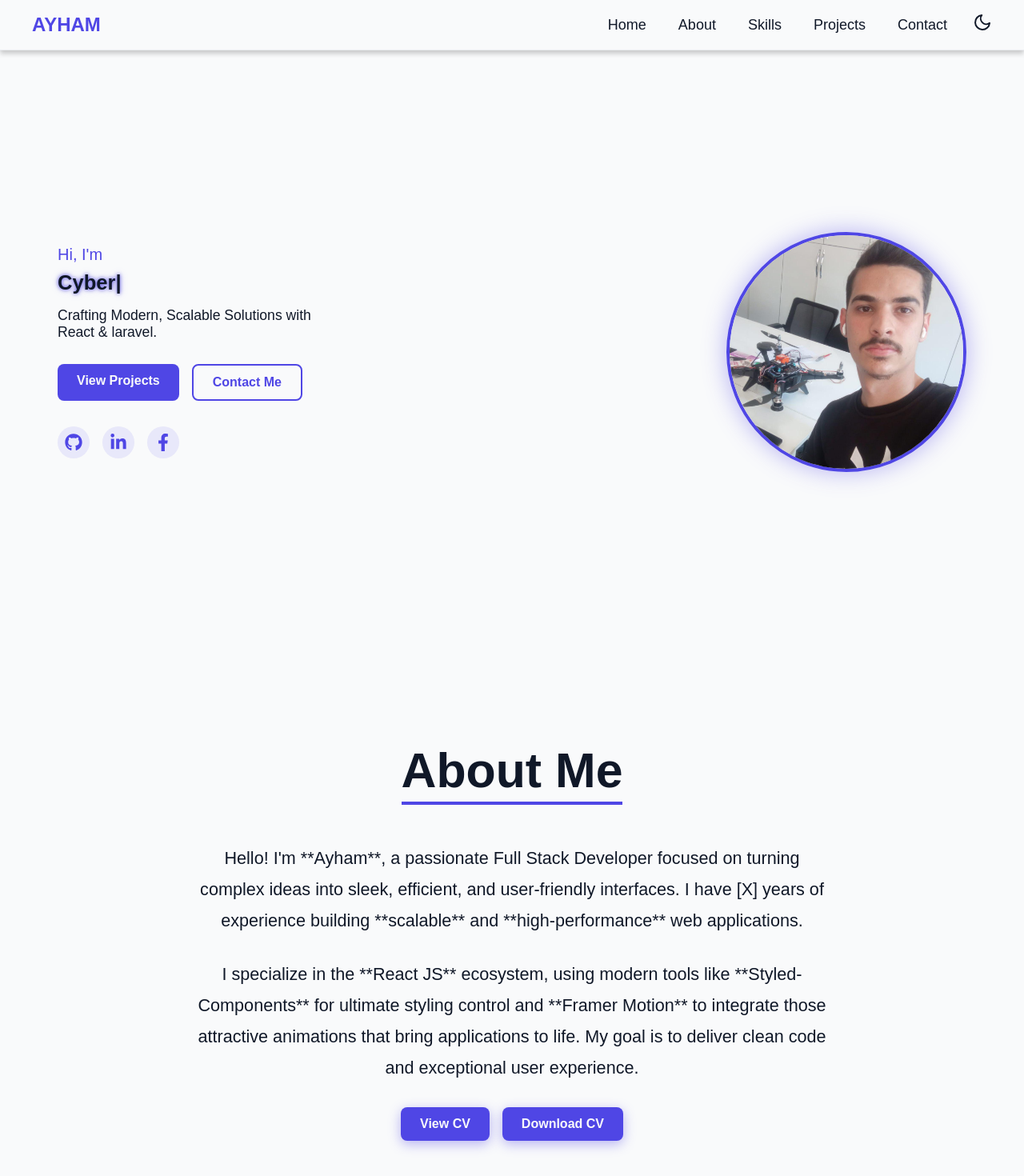
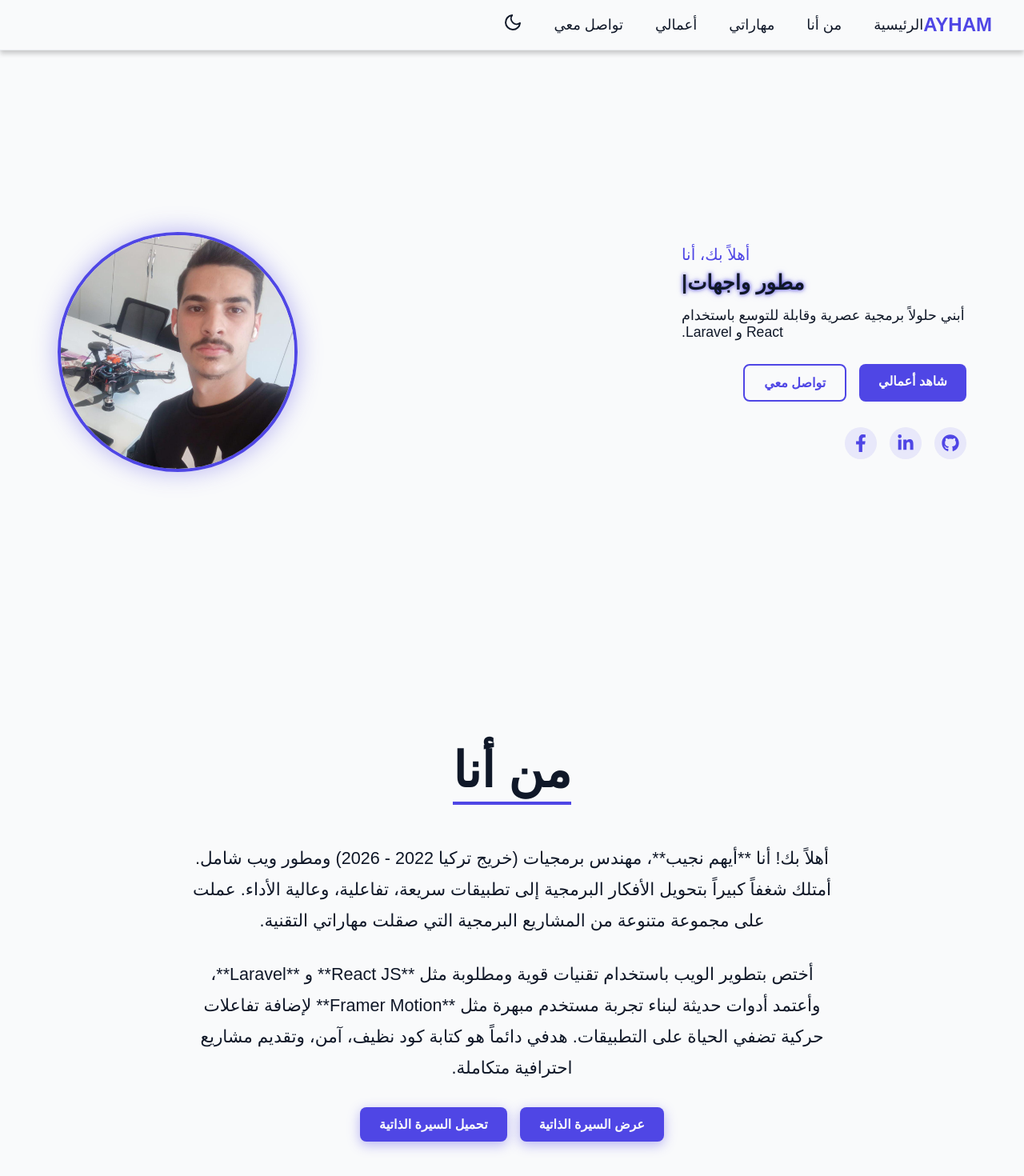
Before and after one commit to Ayham1najeb/portfolio-ayham, a React (Vite) app: page / in a window 1280 px wide. Shown: the top 1470 px of the page at 80% size. Built offline with nearby package versions, Linux system fonts and the light colour scheme.

Commit message:
Translate to Arabic and fix styling

```diff
--- a/index.html
+++ b/index.html
@@ -1,5 +1,5 @@
 <!doctype html>
-<html lang="en">
+<html lang="ar" dir="rtl">
   <head>
     <meta charset="UTF-8" />
     <link rel="icon" type="image/svg+xml" href="/vite.svg" />
--- a/src/components/About.jsx
+++ b/src/components/About.jsx
@@ -126,16 +126,16 @@ const About = () => {
             viewport={{ once: true, amount: 0.2 }}
         >
             <Title variants={itemVariants}>
-                About Me
+                من أنا
             </Title>
 
             <div style={{ maxWidth: '800px', margin: '0 auto' }}>
                 <Paragraph variants={itemVariants}>
-                    Hello! I'm **Ayham**, a passionate Full Stack Developer focused on turning complex ideas into sleek, efficient, and user-friendly interfaces. I have [X] years of experience building **scalable** and **high-performance** web applications.
+                    أهلاً بك! أنا **أيهم نجيب**، مهندس برمجيات (خريج تركيا 2022 - 2026) ومطور ويب شامل. أمتلك شغفاً كبيراً بتحويل الأفكار البرمجية إلى تطبيقات سريعة، تفاعلية، وعالية الأداء. عملت على مجموعة متنوعة من المشاريع البرمجية التي صقلت مهاراتي التقنية.
                 </Paragraph>
 
                 <Paragraph variants={itemVariants}>
-                    I specialize in the **React JS** ecosystem, using modern tools like **Styled-Components** for ultimate styling control and **Framer Motion** to integrate those attractive animations that bring applications to life. My goal is to deliver clean code and exceptional user experience.
+                    أختص بتطوير الويب باستخدام تقنيات قوية ومطلوبة مثل **React JS** و **Laravel**، وأعتمد أدوات حديثة لبناء تجربة مستخدم مبهرة مثل **Framer Motion** لإضافة تفاعلات حركية تضفي الحياة على التطبيقات. هدفي دائماً هو كتابة كود نظيف، آمن، وتقديم مشاريع احترافية متكاملة.
                 </Paragraph>
 
                 {/* 🛑 مجموعة الأزرار الجديدة */}
@@ -147,7 +147,7 @@ const About = () => {
                             rel="noopener noreferrer"
                             whileHover={{ scale: 1.05 }}
                         >
-                            View CV
+                            عرض السيرة الذاتية
                         </SecondaryCVButton>
 
                         <CVButton
@@ -155,7 +155,7 @@ const About = () => {
                             download
                             whileHover={{ scale: 1.05 }}
                         >
-                            Download CV
+                            تحميل السيرة الذاتية
                         </CVButton>
                     </ButtonGroup>
                 </motion.div>
--- a/src/components/Contact.jsx
+++ b/src/components/Contact.jsx
@@ -43,6 +43,10 @@ const Title = styled(motion.h2)`
     border-bottom: 4px solid var(--color-accent);
     display: inline-block;
     padding-bottom: 0.25rem;
+
+    @media (max-width: 768px) {
+        font-size: 2.5rem;
+    }
 `;
 
 const Subtitle = styled.p`
@@ -50,12 +54,17 @@ const Subtitle = styled.p`
     opacity: 0.7;
     font-size: 1.4rem;
     margin-bottom: 4.5rem;
+
+    @media (max-width: 768px) {
+        font-size: 1.1rem;
+        margin-bottom: 2rem;
+    }
 `;
 
 const ContentGrid = styled.div`
     display: flex;
     gap: 3.5rem;
-    text-align: left;
+    text-align: right;
 
     @media (max-width: 900px) {
         flex-direction: column;
@@ -74,10 +83,7 @@ const InfoSidebar = styled(motion.div)`
     }
 `;
 
-// تم إزالة IconCircle المحلية واستبدالها بـ IconWrapper المنسوخ
-
 const InfoCard = styled(motion.div)`
-    /* الخلفية والحدود تتغير مع الثيم */
     background-color: var(--color-card-bg);
     padding: 2rem;
     border-radius: 0.7rem;
@@ -86,14 +92,12 @@ const InfoCard = styled(motion.div)`
     border: 1px solid var(--color-border);
     display: flex;
     align-items: center;
+    gap: 1.2rem; /* استبدال الـ margin ليكون متوافق مع RTL */
     transition: box-shadow 0.3s;
 
-    /* الستايل لأيقونات الإيميل والهاتف */
     & > svg {
         color: var(--color-accent);
         font-size: 2rem;
-        margin-right: 1.2rem; /* فصل الأيقونة عن النص */
-        margin-left: 0;
     }
 
     &:hover {
@@ -103,10 +107,9 @@ const InfoCard = styled(motion.div)`
 
 const SocialsContainer = styled.div`
     display: flex;
-    /* 🛑 تعديل ليتوافق مع المسافات بين البطاقات */
     gap: 1.5rem;
     margin-top: 1.5rem;
-    padding: 0 2rem; /* مسافة أفقية للابتعاد عن حافة InfoSidebar */
+    padding: 0 2rem;
 
     @media (max-width: 900px) {
         justify-content: center;
@@ -125,6 +128,7 @@ const FormArea = styled(motion.form)`
     @media (max-width: 900px) {
         order: 1;
         margin-bottom: 2rem;
+        padding: 1.5rem;
     }
 `;
 
@@ -133,6 +137,11 @@ const NameEmailGroup = styled.div`
     gap: 1.8rem;
     flex-direction: row;
     margin-bottom: 1.8rem;
+
+    @media (max-width: 768px) {
+        flex-direction: column;
+        gap: 1rem;
+    }
 `;
 
 const FormGroup = styled.div`
@@ -207,7 +216,7 @@ const Contact = () => {
 
     const handleSubmit = (e) => {
         e.preventDefault();
-        setStatus("Sending...");
+        setStatus("جاري الإرسال...");
         setIsSuccess(false);
 
         // 🛑 IDs المستخدمة في الكود (مفترض أنها صحيحة الآن)
@@ -217,11 +226,11 @@ const Contact = () => {
 
         emailjs.send(SERVICE_ID, TEMPLATE_ID, formData, USER_ID)
             .then(() => {
-                setStatus("Message sent successfully! I'll get back to you soon.");
+                setStatus("تم إرسال رسالتك بنجاح! سأرد عليك في أقرب وقت.");
                 setIsSuccess(true);
                 setFormData({ name: '', email: '', message: '' });
             }, () => {
-                setStatus("An error occurred. Please try again later.");
+                setStatus("حدث خطأ أثناء الإرسال. يرجى المحاولة لاحقاً.");
                 setIsSuccess(false);
             });
     };
@@ -232,16 +241,16 @@ const Contact = () => {
             whileInView={{ opacity: 1, y: 0 }}
             viewport={{ once: true, amount: 0.2 }}
         >
-            <Title>Contact Me</Title>
+            <Title>تواصل معي</Title>
             <Subtitle>
-                Feel free to reach out anytime—I'd love to hear from you!
+                لا تتردد في التواصل معي في أي وقت، يسعدني جداً الاستماع إليك!
             </Subtitle>
 
               <ContentGrid>
 
                 {/* === Info Sidebar (Contact Details) === */}
                 <InfoSidebar
-                    initial={{ x: -50, opacity: 0 }}
+                    initial={{ x: 50, opacity: 0 }}
                     whileInView={{ x: 0, opacity: 1 }}
                     transition={{ duration: 0.6 }}
                     viewport={{ once: true }}
@@ -249,25 +258,25 @@ const Contact = () => {
                     {/* Email Card */}
                     <InfoCard>
                         <FaEnvelope />
-                        <div style={{ marginLeft: '1.5rem', marginRight: '0' }}>
-                            <p style={{ color: 'var(--color-text)', fontWeight: 'bold' }}>Email</p>
-                            <p style={{ color: '#6B7280', fontSize: '1rem' }}>ayhamoy2@gmail.com</p>
+                        <div>
+                            <p style={{ color: 'var(--color-text)', fontWeight: 'bold' }}>البريد الإلكتروني</p>
+                            <p style={{ color: '#6B7280', fontSize: '1rem', direction: 'ltr', textAlign: 'right' }}>ayhamoy2@gmail.com</p>
                         </div>
                     </InfoCard>
 
                     {/* Phone Card */}
                     <InfoCard>
                         <FaPhoneAlt />
-                        <div style={{ marginLeft: '1.5rem', marginRight: '0' }}>
-                            <p style={{ color: 'var(--color-text)', fontWeight: 'bold' }}>Phone</p>
-                            <p style={{ color: '#6B7280', fontSize: '1rem' }}>05519547382</p>
+                        <div>
+                            <p style={{ color: 'var(--color-text)', fontWeight: 'bold' }}>رقم الهاتف</p>
+                            <p style={{ color: '#6B7280', fontSize: '1rem', direction: 'ltr', textAlign: 'right' }}>05519547382</p>
                         </div>
                     </InfoCard>
 
-                    {/* 🛑 Social Links - الآن تستخدم IconWrapper و IconLink المطابقتين لـ Hero */}
+                    {/* 🛑 Social Links */}
                     <SocialsContainer>
                         <IconLink
-                            href="https://www.linkedin.com/in/ayham-najeb-6a362b345?utm_source=share&utm_campaign=share_via&utm_content=profile&utm_medium=android_app"
+                            href="https://www.linkedin.com/in/ayham-najeb-6a362b345"
                             target="_blank"
                             rel="noopener noreferrer"
                             as={motion.a}
@@ -279,7 +288,7 @@ const Contact = () => {
                         </IconLink>
 
                         <IconLink
-                            href="https://github.com/yourusername"
+                            href="https://github.com/Ayham1najeb"
                             target="_blank"
                             rel="noopener noreferrer"
                             as={motion.a}
@@ -291,7 +300,7 @@ const Contact = () => {
                         </IconLink>
 
                         <IconLink
-                            href="https://www.facebook.com/share/17LeobJXNR/"
+                            href="https://www.facebook.com/share/1H8h1SdFGJ/"
                             target="_blank"
                             rel="noopener noreferrer"
                             as={motion.a}
@@ -307,7 +316,7 @@ const Contact = () => {
 
                 {/* === Form Submission Area === */}
                 <FormArea onSubmit={handleSubmit}
-                    initial={{ x: 50, opacity: 0 }}
+                    initial={{ x: -50, opacity: 0 }}
                     whileInView={{ x: 0, opacity: 1 }}
                     transition={{ duration: 0.6 }}
                     viewport={{ once: true }}
@@ -315,19 +324,19 @@ const Contact = () => {
 
                     <NameEmailGroup>
                         <FormGroup>
-                            <Input type="text" id="name" name="name" placeholder="Your Name" value={formData.name} onChange={handleChange} required />
+                            <Input type="text" id="name" name="name" placeholder="اسمك" value={formData.name} onChange={handleChange} required />
                         </FormGroup>
                         <FormGroup>
-                            <Input type="email" id="email" name="email" placeholder="Your Email" value={formData.email} onChange={handleChange} required />
+                            <Input type="email" id="email" name="email" placeholder="بريدك الإلكتروني" value={formData.email} onChange={handleChange} required />
                         </FormGroup>
                     </NameEmailGroup>
 
                     <FormGroup>
-                        <TextArea id="message" name="message" placeholder="Your Message" value={formData.message} onChange={handleChange} required rows="6"></TextArea>
+                        <TextArea id="message" name="message" placeholder="رسالتك..." value={formData.message} onChange={handleChange} required rows="6"></TextArea>
                     </FormGroup>
 
                     <SubmitButton type="submit">
-                        Send Message
+                        إرسال الرسالة
                     </SubmitButton>
 
                     {/* Submission Status */}
--- a/src/components/Hero.jsx
+++ b/src/components/Hero.jsx
@@ -182,7 +182,7 @@ const Hero = () => {
 
     useEffect(() => {
         const typedOptions = {
-            strings: ["AYHAM NAJIB", "Software Engineering","Cyber Security", "Full Stack Developer"],
+            strings: ["أيهم نجيب", "مهندس برمجيات", "مطور واجهات", "مطور شامل"],
             typeSpeed: 50,
             backSpeed: 30,
             backDelay: 1500,
@@ -205,7 +205,7 @@ const Hero = () => {
                 variants={{ visible: { transition: { staggerChildren: 0.2 } } }}
             >
                 <AccentText variants={textVariants}>
-                    Hi, I'm
+                    أهلاً بك، أنا
                 </AccentText>
 
                 {/* النص المتحرك (الاسم والتخصص) */}
@@ -217,7 +217,7 @@ const Hero = () => {
 
                 {/* النص الثابت (SubTitle) */}
                 <SubTitleStatic variants={textVariants}>
-                   Crafting Modern, Scalable Solutions with React & laravel.
+                   أبني حلولاً برمجية عصرية وقابلة للتوسع باستخدام React و Laravel.
                 </SubTitleStatic>
 
                 {/* أزرار الإجراءات */}
@@ -226,13 +226,13 @@ const Hero = () => {
                         href="#projects"
                         whileHover={{ scale: 1.05 }}
                     >
-                        View Projects
+                        شاهد أعمالي
                     </PrimaryButton>
                     <SecondaryButton
                         href="#contact"
                         whileHover={{ scale: 1.05 }}
                     >
-                        Contact Me
+                        تواصل معي
                     </SecondaryButton>
                 </ButtonGroup>
 
--- a/src/components/Navbar.jsx
+++ b/src/components/Navbar.jsx
@@ -6,11 +6,11 @@ import { FiSun, FiMoon, FiMenu, FiX } from 'react-icons/fi';
 
 // الروابط بترتيب LTR
 const navLinks = [
-  { title: "Home", href: "#home" },
-  { title: "About", href: "#about" },
-  { title: "Skills", href: "#skills" },
-  { title: "Projects", href: "#projects" },
-  { title: "Contact", href: "#contact" },
+  { title: "الرئيسية", href: "#home" },
+  { title: "من أنا", href: "#about" },
+  { title: "مهاراتي", href: "#skills" },
+  { title: "أعمالي", href: "#projects" },
+  { title: "تواصل معي", href: "#contact" },
 ];
 
 // Styled Components
--- a/src/components/Projects.jsx
+++ b/src/components/Projects.jsx
@@ -6,32 +6,32 @@ import { FaExternalLinkAlt, FaCode, FaGithub } from 'react-icons/fa';
 // 🛑 بيانات المشاريع (تضمين مسارات صور وهمية - ضع صورك في مجلد public)
 const projectsData = [
     {
-        title: "Estate Website",
-        description: "Explore homes that fit your dreams. Built with React and modern CSS.",
+        title: "موقع عقارات",
+        description: "استكشف المنازل التي تناسب أحلامك. مبني باستخدام React وتنسيقات عصرية.",
         image: "/project-estate.jpg",
         tags: ["React", "Styled-Comp", "Framer Motion"],
         link: "#",
         code: "#"
     },
     {
-        title: "Dashboard App",
-        description: "A comprehensive dashboard for business analytics and data visualization.",
+        title: "لوحة تحكم",
+        description: "لوحة تحكم شاملة لتحليلات الأعمال وعرض البيانات بشكل مرئي.",
         image: "/project-dashboard.jpg",
         tags: ["Next.js", "Redux", "API"],
         link: "#",
         code: "#"
     },
     {
-        title: "E-commerce Platform",
-        description: "Full-stack e-commerce solution with dynamic cart and checkout.",
+        title: "متجر إلكتروني",
+        description: "منصة تجارة إلكترونية متكاملة مع سلة تسوق ديناميكية وعملية دفع.",
         image: "/project-ecommerce.jpg",
         tags: ["React", "Node.js", "MongoDB"],
         link: "#",
         code: "#"
     },
     {
-        title: "NFT Landing Page",
-        description: "A stunning and animated landing page for digital collectible showcase.",
+        title: "صفحة هبوط NFT",
+        description: "صفحة هبوط جذابة ومتحركة لعرض المقتنيات الرقمية.",
         image: "/project-nft.jpg",
         tags: ["Gatsby", "Figma", "Design"],
         link: "#",
@@ -79,11 +79,12 @@ const ProjectsGrid = styled.div`
     display: grid;
     grid-template-columns: repeat(auto-fit, minmax(380px, 1fr));
     gap: 3rem; /* زيادة التباعد بين الكروت */
-    text-align: left; /* LTR للمحتوى الداخلي */
+    text-align: right; /* RTL للمحتوى الداخلي */
 
     @media (max-width: 768px) {
-        grid-template-columns: repeat(auto-fit, minmax(280px, 1fr));
+        grid-template-columns: repeat(auto-fit, minmax(200px, 1fr));
         gap: 1.5rem;
+        padding: 0 1.5rem; /* لجعل الكروت أصغر وعدم تمددها لنهاية الشاشة */
     }
 `;
 
@@ -120,6 +121,10 @@ const ProjectImage = styled.div`
     ${ProjectCard}:hover & > img {
         transform: scale(1.08);
     }
+
+    @media (max-width: 768px) {
+        height: 160px; /* جعل الصورة أصغر بكثير على الهاتف */
+    }
 `;
 
 const CardContent = styled.div`
@@ -128,6 +133,10 @@ const CardContent = styled.div`
     display: flex;
     flex-direction: column;
     justify-content: space-between;
+
+    @media (max-width: 768px) {
+        padding: 1rem;
+    }
 `;
 
 const ProjectTitle = styled.h3`
@@ -135,6 +144,10 @@ const ProjectTitle = styled.h3`
     font-weight: bold;
     color: var(--color-text);
     margin-bottom: 0.8rem;
+
+    @media (max-width: 768px) {
+        font-size: 1.4rem;
+    }
 `;
 
 const ProjectDescription = styled.p`
@@ -142,6 +155,10 @@ const ProjectDescription = styled.p`
     opacity: 0.7;
     font-size: 1.1rem;
     margin-bottom: 1.2rem;
+
+    @media (max-width: 768px) {
+        font-size: 0.95rem;
+    }
 `;
 
 const TagGroup = styled.div`
@@ -160,6 +177,11 @@ const Tag = styled.span`
     background-color: rgba(79, 70, 229, 0.15);
     color: var(--color-accent);
     border-radius: 4px;
+
+    @media (max-width: 768px) {
+        font-size: 0.8rem;
+        padding: 0.3rem 0.6rem;
+    }
 `;
 
 const LinkGroup = styled.div`
@@ -180,6 +202,10 @@ const LinkButton = styled(motion.a)`
 
     &:hover {
         text-decoration: underline;
+    }
+
+    @media (max-width: 768px) {
+        font-size: 0.95rem;
     }
 `;
 
@@ -205,10 +231,10 @@ const Projects = () => {
                 whileInView={{ opacity: 1, y: 0 }}
                 viewport={{ once: true, amount: 0.5 }}
             >
-                My Works
+                أعمالي
             </Title>
             <Subtitle>
-                A collection of my recent and best projects showcasing different skills.
+                مجموعة من أحدث وأفضل مشاريعي التي تبرز مهاراتي المختلفة.
             </Subtitle>
 
             <ProjectsGrid>
@@ -242,11 +268,11 @@ const Projects = () => {
                             {/* 3. أزرار الروابط */}
                             <LinkGroup>
                                 <LinkButton href={project.link} target="_blank" rel="noopener noreferrer" whileHover={{ scale: 1.05 }}>
-                                    <FaExternalLinkAlt /> <span>Live Demo</span>
+                                    <FaExternalLinkAlt /> <span>معاينة</span>
                                 </LinkButton>
 
                                 <LinkButton href={project.code} target="_blank" rel="noopener noreferrer" whileHover={{ scale: 1.05 }}>
-                                    <FaGithub /> <span>GitHub</span>
+                                    <FaGithub /> <span>الكود</span>
                                 </LinkButton>
                             </LinkGroup>
                         </CardContent>
--- a/src/components/Skills.jsx
+++ b/src/components/Skills.jsx
@@ -117,7 +117,7 @@ const Skills = () => {
                 whileInView={{ opacity: 1, y: 0 }}
                 viewport={{ once: true, amount: 0.5 }}
             >
-                My Skills
+                مهاراتي
             </Title>
 
             <SkillsGrid
--- a/src/index.css
+++ b/src/index.css
@@ -8,8 +8,13 @@
 body {
   font-family: 'Arial', sans-serif;
   scroll-behavior: smooth;
+  transition: background-color 0.5s, color 0.5s;
+}
+
+html, body {
   overflow-x: hidden;
-  transition: background-color 0.5s, color 0.5s;
+  width: 100%;
+  max-width: 100vw;
 }
 
 /* === 1. الثيم الفاتح (الافتراضي: #F9FAFB) === */
```
